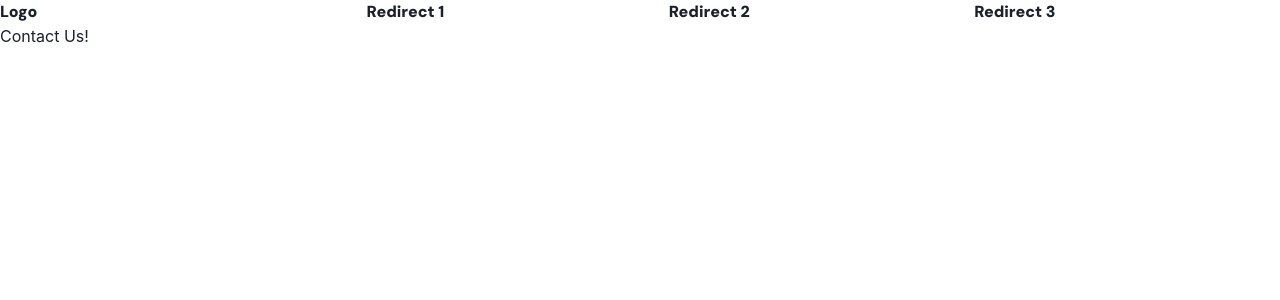
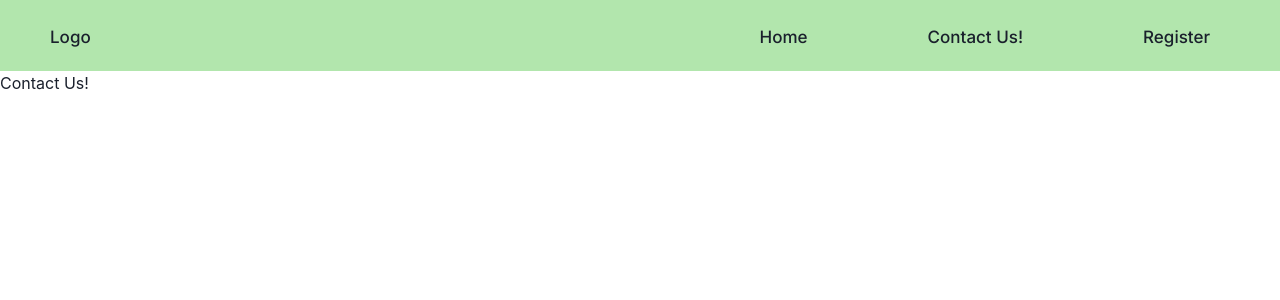
Before and after one commit to MonsTerra-Rebates/MonsTerra-Landing-Page, a React (Create React App) app in the folder monstterra-frontend/: page /ContactUs in a window 1280 px wide. Shown: the top 300 px of the page. Built offline with nearby package versions, Linux system fonts and the light colour scheme.

Commit message:
Navbar Continued
Continued development on navbar, added animations and routing, as well as collapsing hamburger menu.

```diff
--- a/monstterra-frontend/public/index.html
+++ b/monstterra-frontend/public/index.html
@@ -2,10 +2,9 @@
 <html lang="en">
   <head>
     <meta charset="utf-8" />
-    <link rel="icon" href="%PUBLIC_URL%/favicon.ico" />
     <link rel="preconnect" href="https://fonts.googleapis.com">
     <link rel="preconnect" href="https://fonts.gstatic.com" crossorigin>
-    <link href="https://fonts.googleapis.com/css2?family=DM+Sans:opsz,wght@9..40,300;9..40,500;9..40,700;9..40,800;9..40,900;9..40,1000&display=swap" rel="stylesheet">
+    <link href="https://fonts.googleapis.com/css2?family=DM+Sans:opsz,wght@9..40,300;9..40,500;9..40,700;9..40,800;9..40,900;9..40,1000&family=Inter:wght@300;400;500;600;700;900&display=swap" rel="stylesheet">
     <meta name="viewport" content="width=device-width, initial-scale=1" />
     <meta name="theme-color" content="#000000" />
     <meta
--- a/monstterra-frontend/src/App.js
+++ b/monstterra-frontend/src/App.js
@@ -1,6 +1,6 @@
-import { useState } from 'react'
+import React from 'react'
 import './App.css'
-import {createBrowserRouter, createRoutesFromElements, Route, RouterProvider} from 'react-router-dom'
+import {createBrowserRouter, createRoutesFromElements, Route, RouterProvider, Link} from 'react-router-dom'
 
 
 
@@ -23,7 +23,6 @@ const router = createBrowserRouter(
 const App = () => {
   return (
     <>
-      <NavigationBar/>
       <div>
       <RouterProvider router = {router}/>
       </div>
--- a/monstterra-frontend/src/Pages/ContactUs.jsx
+++ b/monstterra-frontend/src/Pages/ContactUs.jsx
@@ -1,8 +1,11 @@
 import React from 'react'
-
+import NavigationBar from '../components/NavigationBar'
 const Contact = () =>{
     return(
+        <>
+        <NavigationBar/>
         <div> Contact Us! </div>
+        </>
     )
 }
 
--- a/monstterra-frontend/src/Pages/HomePage.jsx
+++ b/monstterra-frontend/src/Pages/HomePage.jsx
@@ -1,9 +1,9 @@
 import React from 'react'
-
+import NavigationBar from '../components/NavigationBar'
 const HomePage = () =>{
     return(
         <>
-
+        <NavigationBar/>
         <div> HomePage </div>
         </>
     )
--- a/monstterra-frontend/src/Pages/Register.jsx
+++ b/monstterra-frontend/src/Pages/Register.jsx
@@ -1,8 +1,11 @@
 import React from 'react'
-
+import NavigationBar from '../components/NavigationBar'
 const Register = () =>{
     return(
+        <>
+        <NavigationBar/>
         <div> Register </div>
+        </>
     )
 }
 
--- /dev/null
+++ b/monstterra-frontend/src/components/Drawer.jsx
@@ -0,0 +1,58 @@
+import React from 'react'
+import {HamburgerIcon} from '@chakra-ui/icons'
+import { Link } from 'react-router-dom'
+import './DrawerCss.css'
+import {
+    Drawer,
+    DrawerBody,
+    DrawerHeader,
+    DrawerOverlay,
+    DrawerContent,
+    DrawerCloseButton,
+    useDisclosure,
+    Button,
+  } from '@chakra-ui/react'
+function Drawer0() {
+    const { isOpen, onOpen, onClose } = useDisclosure()
+    const btnRef = React.useRef()
+
+    return (
+      <>
+        <Button onClick={onOpen} colorScheme='whiteAlpha'>
+          <HamburgerIcon color={'black'}/>
+        </Button>
+        <Drawer
+          isOpen={isOpen}
+          placement='right'
+          onClose={onClose}
+          finalFocusRef={btnRef}
+          size = "full"
+        >
+          <DrawerOverlay />
+          <DrawerContent>
+            <DrawerCloseButton />
+            <DrawerHeader>Page Menu</DrawerHeader>
+            <DrawerBody>
+            <div className="header-redirect-menu">
+
+                    <Link to={'/'}>Home</Link>
+
+                </div>
+                <div className="header-redirect-menu">
+
+                    <Link to={'/ContactUs'}>Contact Us!</Link>
+
+                </div>
+                <div className="header-redirect-menu">
+
+                    <Link to={'/Register'}>Register</Link>
+
+                </div>
+                </DrawerBody>
+          </DrawerContent>
+        </Drawer>
+      </>
+    )
+  }
+
+export default Drawer0
--- /dev/null
+++ b/monstterra-frontend/src/components/DrawerCss.css
@@ -0,0 +1,5 @@
+.header-redirect-menu{
+    font-family: 'DM Sans', sans-serif;
+    padding-bottom: 30px;
+    font-weight: 900;
+}
--- a/monstterra-frontend/src/components/NavigationBar.jsx
+++ b/monstterra-frontend/src/components/NavigationBar.jsx
@@ -1,7 +1,8 @@
 import React from "react";
-import { Show, Hide } from '@chakra-ui/react'
-import {HamburgerIcon} from '@chakra-ui/icons'
+import { Show, Hide, Divider, Center} from '@chakra-ui/react'
+import { Link } from 'react-router-dom'
 import './NavigationBarCss.css'
+import Drawer0 from "./Drawer";
 const NavigationBar = () =>{
     return (
         <div className="navbar-container">
@@ -10,17 +11,32 @@ const NavigationBar = () =>{
 
             <Hide breakpoint='(max-width: 600px)'>
             <div className="redirects-contianer">
-            <div>Redirect 1</div>
-            <div>Redirect 2</div>
-            <div>Redirect 3</div>
+
+                <div className="header-redirect">
+
+                    <Link to={'/'}>Home</Link>
+
+                </div>
+                <div className="header-redirect">
+
+                    <Link to={'/ContactUs'}>Contact Us!</Link>
+
+                </div>
+                <div className="header-redirect">
+
+                    <Link to={'/Register'}>Register</Link>
+
+                </div>
+
             </div>
             </Hide>
 
             <Show breakpoint='(max-width: 600px)'>
-                <div>
-                    <HamburgerIcon boxSize={30}/>
+                <div className="hamburger-container">
+                    <Drawer0/>
                 </div>
             </Show >
+
         </div>
     )
 }
--- a/monstterra-frontend/src/components/NavigationBarCss.css
+++ b/monstterra-frontend/src/components/NavigationBarCss.css
@@ -1,18 +1,67 @@
 
 
 .navbar-container{
-    font-family: 'DM Sans', sans-serif;
-    font-weight: 900;
+    font-family: 'Inter', sans-serif;
+    font-weight: 500;
+    font-size: 17px;
     display: flex;
     flex-direction: row;
-
+    padding-top:20px;
+    padding-bottom:20px;
+    background-color: rgb(178, 230, 173);
+    padding-left:50px;
 }
 .logo-container{
     flex: 1;
+    padding-top:5px;
+
+}
+
+
+.hamburger-container{
+    padding-right:50px;
 }
 .redirects-contianer{
     flex:8;
+    gap:80px;
     display: flex;
-    justify-content: space-evenly;
+    justify-content: right;
     align-items: center;
+    padding-right:50px;
+
 }
+.header-redirect {
+    position: relative;
+    display: inline-block;
+    text-decoration: none;
+    transition:all ease-in-out 0.3s;
+    padding-right: 20px;
+    padding-left: 20px;
+    padding-top:5px;
+    border-radius: 0px;
+  }
+
+  .header-redirect::after {
+    content: '';
+    position: absolute;
+    bottom: -2px;
+    left: 0;
+    width: 0;
+    height: 2px;
+    background-color: rgb(255, 255, 255); /* Change the color to your preference */
+    transition: width 0.3s ease;
+  }
+
+  .header-redirect:hover::after {
+    width: 100%;
+  }
+.header-redirect:hover{
+    background-color: rgba(255, 255, 255, 0.24);
+    border-top-left-radius: 10px;
+    border-top-right-radius: 10px;
+
+}
+.header-redirect:active{
+    background-color: rgba(255, 255, 255, 0.466);
+    border-radius: 0;
+}
```
